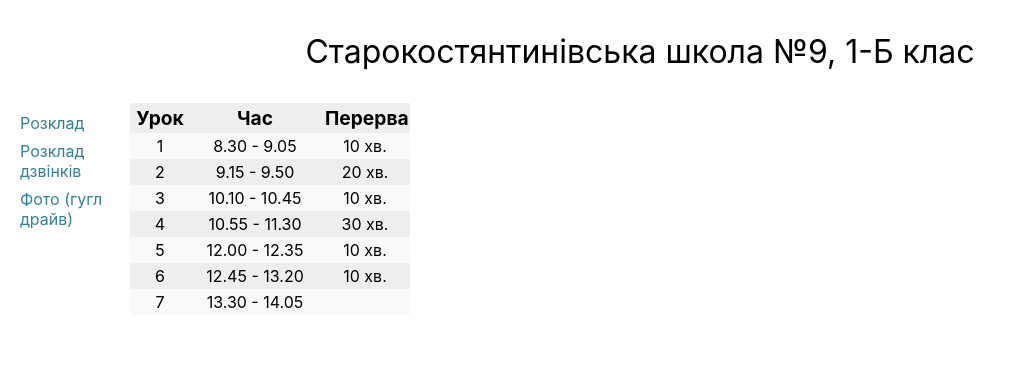
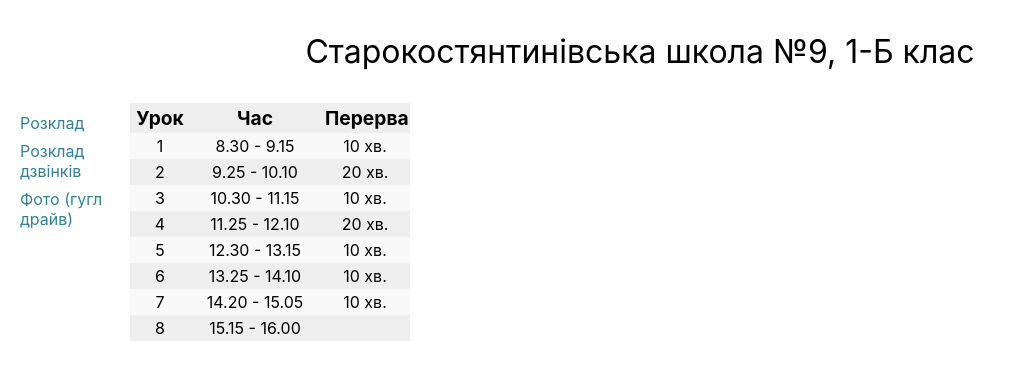
Before and after one commit to vitalii-retel/class-b, a React (Create React App) app: page / in a window 1280 px wide. Both pictures are taken after a click on the link "Розклад дзвінків". Shown: the top 380 px of the page, without its empty margins (0-1016 px from the left). Built offline with nearby package versions, Linux system fonts and the light colour scheme.

Commit message:
Update bells schedule

```diff
--- a/src/Bells/Bells.js
+++ b/src/Bells/Bells.js
@@ -12,37 +12,42 @@ class Bells extends React.Component {
         </div>
         <div className="Bells-row">
           <div>1</div>
-          <div>8.30 - 9.05</div>
+          <div>8.30 - 9.15</div>
           <div>10 хв.</div>
         </div>
         <div className="Bells-row">
           <div>2</div>
-          <div>9.15 - 9.50</div>
+          <div>9.25 - 10.10</div>
           <div>20 хв.</div>
         </div>
         <div className="Bells-row">
           <div>3</div>
-          <div>10.10 - 10.45</div>
+          <div>10.30 - 11.15</div>
           <div>10 хв.</div>
         </div>
         <div className="Bells-row">
           <div>4</div>
-          <div>10.55 - 11.30</div>
-          <div>30 хв.</div>
+          <div>11.25 - 12.10</div>
+          <div>20 хв.</div>
         </div>
         <div className="Bells-row">
           <div>5</div>
-          <div>12.00 - 12.35</div>
+          <div>12.30 - 13.15</div>
           <div>10 хв.</div>
         </div>
         <div className="Bells-row">
           <div>6</div>
-          <div>12.45 - 13.20</div>
+          <div>13.25 - 14.10</div>
           <div>10 хв.</div>
         </div>
         <div className="Bells-row">
           <div>7</div>
-          <div>13.30 - 14.05</div>
+          <div>14.20 - 15.05</div>
+          <div>10 хв.</div>
+        </div>
+        <div className="Bells-row">
+          <div>8</div>
+          <div>15.15 - 16.00</div>
           <div></div>
         </div>
       </div>
```
